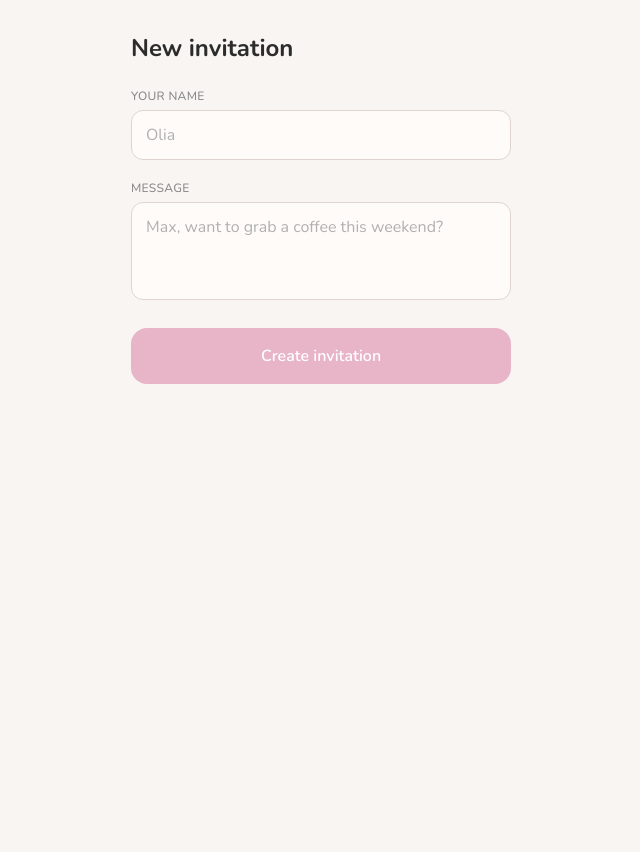
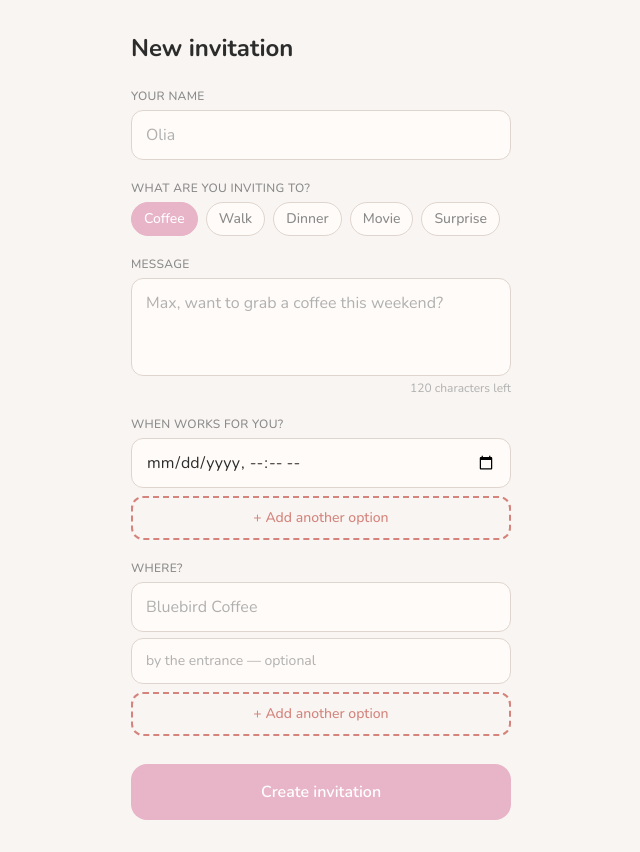
Before and after one commit to ivanna-dev1/date-helper, a Next.js app: page /create in a window 1280 px wide. Shown: the whole page, without its empty margins (319-959 px from the left). Before the commit the page ends 800 px from the top, so only its background shows below. Built offline with nearby package versions, Linux system fonts and the light colour scheme.

Commit message:
feat: implement CreateInviteForm and useDraftList hook for managing dynamic form inputs

```diff
--- a/src/components/CreateInviteForm.tsx
+++ b/src/components/CreateInviteForm.tsx
@@ -1,19 +1,73 @@
 "use client";
 
 import { useState } from "react";
+import { DateFormat } from "@/generated/prisma/enums";
+import { useDraftList } from "@/hooks/useDraftList";
+
+// The message is shown on the link preview card in a messenger.
+// That card is small, so a long text would be cut off.
+const MESSAGE_MAX_LENGTH = 120;
+
+const MAX_TIME_OPTIONS = 5;
+const MAX_PLACE_OPTIONS = 5;
+
+// Labels for the date formats. The values come from the database enum,
+// so a typo here would be a TypeScript error.
+const FORMAT_OPTIONS = [
+  { value: DateFormat.COFFEE, label: "Coffee" },
+  { value: DateFormat.WALK, label: "Walk" },
+  { value: DateFormat.DINNER, label: "Dinner" },
+  { value: DateFormat.MOVIE, label: "Movie" },
+  { value: DateFormat.SURPRISE, label: "Surprise" },
+];
+
+type TimeDraft = {
+  id: string;
+  value: string; // "2026-09-12T18:00", the format of <input type="datetime-local">
+};
+
+type PlaceDraft = {
+  id: string;
+  name: string;
+  note: string; // optional hint, for example "by the entrance"
+};
+
+function createTimeDraft(): TimeDraft {
+  return { id: crypto.randomUUID(), value: "" };
+}
+
+function createPlaceDraft(): PlaceDraft {
+  return { id: crypto.randomUUID(), name: "", note: "" };
+}
 
 // Shared styles. We keep them in one place so all fields look the same.
 const labelStyle =
   "mb-1.5 text-xs font-medium uppercase tracking-wide text-muted";
 const fieldStyle =
   "rounded-xl border border-line bg-surface px-3.5 py-3 text-base text-ink outline-none placeholder:text-quiet focus:border-accent";
+const addButtonStyle =
+  "mt-2 rounded-xl border-2 border-dashed border-accent px-3 py-2.5 text-sm font-medium text-accent";
+const removeButtonStyle = "px-2 text-xl text-accent";
 
 export function CreateInviteForm() {
   const [authorName, setAuthorName] = useState("");
   const [message, setMessage] = useState("");
+  const [format, setFormat] = useState<DateFormat>(DateFormat.COFFEE);
+
+  const times = useDraftList<TimeDraft>(createTimeDraft);
+  const places = useDraftList<PlaceDraft>(createPlaceDraft);
+
+  const charsLeft = MESSAGE_MAX_LENGTH - message.length;
+
+  // Without this the browser does its old default: it reloads the page and
+  // puts the form fields into the address bar. Private data must never go
+  // into a URL. Real sending comes later, with a Server Action.
+  function handleSubmit(event: React.FormEvent<HTMLFormElement>) {
+    event.preventDefault();
+  }
 
   return (
-    <form className="flex flex-col gap-5">
+    <form onSubmit={handleSubmit} className="flex flex-col gap-5">
       <div className="flex flex-col">
         <label htmlFor="authorName" className={labelStyle}>
           Your name
@@ -30,6 +84,31 @@ export function CreateInviteForm() {
         />
       </div>
 
+      <fieldset className="flex flex-col border-0 p-0">
+        <legend className={labelStyle}>What are you inviting to?</legend>
+        <div className="flex flex-wrap gap-2">
+          {FORMAT_OPTIONS.map((option) => {
+            const isActive = option.value === format;
+
+            return (
+              <button
+                key={option.value}
+                type="button"
+                onClick={() => setFormat(option.value)}
+                aria-pressed={isActive}
+                className={`rounded-full border px-3 py-1.5 text-sm font-medium ${
+                  isActive
+                    ? "border-brand bg-brand text-white"
+                    : "border-line bg-surface text-muted"
+                }`}
+              >
+                {option.label}
+              </button>
+            );
+          })}
+        </div>
+      </fieldset>
+
       <div className="flex flex-col">
         <label htmlFor="message" className={labelStyle}>
           Message
@@ -40,11 +119,101 @@ export function CreateInviteForm() {
           value={message}
           onChange={(event) => setMessage(event.target.value)}
           placeholder="Max, want to grab a coffee this weekend?"
-          maxLength={300}
+          maxLength={MESSAGE_MAX_LENGTH}
           rows={3}
           className={`${fieldStyle} resize-none`}
         />
+        <p className="mt-1 self-end text-xs text-quiet">
+          {charsLeft} characters left
+        </p>
       </div>
+
+      <fieldset className="flex flex-col border-0 p-0">
+        <legend className={labelStyle}>When works for you?</legend>
+
+        <div className="flex flex-col gap-2">
+          {times.items.map((time, index) => (
+            <div key={time.id} className="flex items-center gap-2">
+              <input
+                type="datetime-local"
+                value={time.value}
+                onChange={(event) =>
+                  times.update(time.id, { value: event.target.value })
+                }
+                aria-label={`Time option ${index + 1}`}
+                className={`${fieldStyle} flex-1`}
+              />
+              {times.items.length > 1 && (
+                <button
+                  type="button"
+                  onClick={() => times.remove(time.id)}
+                  aria-label={`Remove time option ${index + 1}`}
+                  className={removeButtonStyle}
+                >
+                  ×
+                </button>
+              )}
+            </div>
+          ))}
+        </div>
+
+        {times.items.length < MAX_TIME_OPTIONS && (
+          <button type="button" onClick={times.add} className={addButtonStyle}>
+            + Add another option
+          </button>
+        )}
+      </fieldset>
+
+      <fieldset className="flex flex-col border-0 p-0">
+        <legend className={labelStyle}>Where?</legend>
+
+        <div className="flex flex-col gap-3">
+          {places.items.map((place, index) => (
+            <div key={place.id} className="flex items-start gap-2">
+              <div className="flex flex-1 flex-col gap-1.5">
+                <input
+                  type="text"
+                  value={place.name}
+                  onChange={(event) =>
+                    places.update(place.id, { name: event.target.value })
+                  }
+                  placeholder="Bluebird Coffee"
+                  maxLength={60}
+                  aria-label={`Place ${index + 1}`}
+                  className={fieldStyle}
+                />
+                <input
+                  type="text"
+                  value={place.note}
+                  onChange={(event) =>
+                    places.update(place.id, { note: event.target.value })
+                  }
+                  placeholder="by the entrance — optional"
+                  maxLength={60}
+                  aria-label={`Note for place ${index + 1}`}
+                  className={`${fieldStyle} py-2 text-sm`}
+                />
+              </div>
+              {places.items.length > 1 && (
+                <button
+                  type="button"
+                  onClick={() => places.remove(place.id)}
+                  aria-label={`Remove place ${index + 1}`}
+                  className={removeButtonStyle}
+                >
+                  ×
+                </button>
+              )}
+            </div>
+          ))}
+        </div>
+
+        {places.items.length < MAX_PLACE_OPTIONS && (
+          <button type="button" onClick={places.add} className={addButtonStyle}>
+            + Add another option
+          </button>
+        )}
+      </fieldset>
 
       <button
         type="submit"
--- /dev/null
+++ b/src/hooks/useDraftList.ts
@@ -0,0 +1,32 @@
+"use client";
+
+import { useState } from "react";
+
+// Every row needs an id that never changes. React uses it as a `key`,
+// so it can tell rows apart after we remove one from the middle.
+export type Draft = { id: string };
+
+/**
+ * Keeps a list of form rows that the user can add, remove and edit.
+ * Used for both "when" and "where" lists.
+ */
+export function useDraftList<T extends Draft>(createDraft: () => T) {
+  const [items, setItems] = useState<T[]>(() => [createDraft()]);
+
+  function add() {
+    setItems((current) => [...current, createDraft()]);
+  }
+
+  function remove(id: string) {
+    setItems((current) => current.filter((item) => item.id !== id));
+  }
+
+  // `changes` holds only the fields we want to change, for example { note: "..." }.
+  function update(id: string, changes: Partial<T>) {
+    setItems((current) =>
+      current.map((item) => (item.id === id ? { ...item, ...changes } : item)),
+    );
+  }
+
+  return { items, add, remove, update };
+}
```
